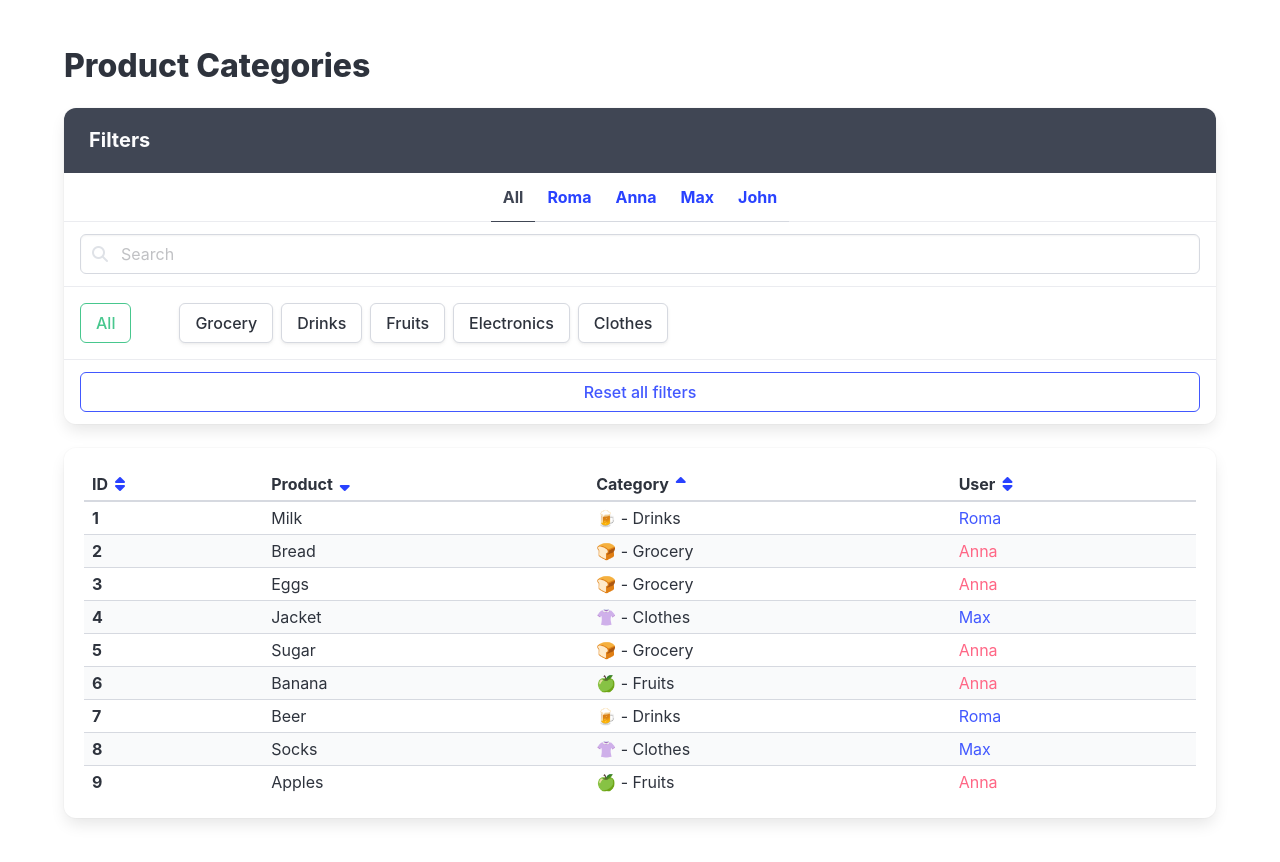
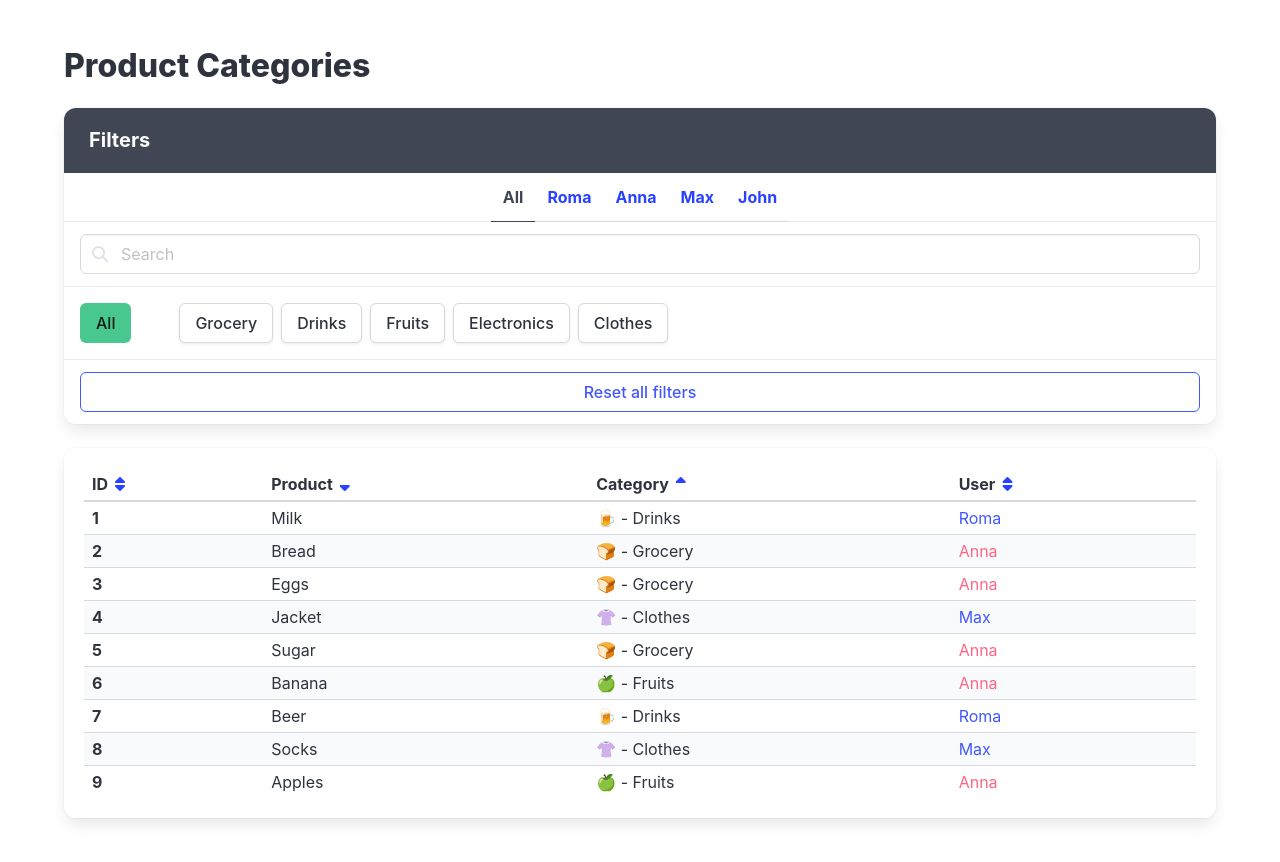
Before and after one commit to Krykunov/react_product-categories-practice, a React (Vite) app: page / in a window 1280 px wide. Shown: the top 862 px of the page. Built offline with nearby package versions, Linux system fonts and the light colour scheme.

Commit message:
5. Remove the is-outlined class from the All button if no categories are selected

```diff
--- a/src/App.jsx
+++ b/src/App.jsx
@@ -139,7 +139,9 @@ export const App = () => {
               <a
                 href="#/"
                 data-cy="AllCategories"
-                className="button is-success mr-6 is-outlined"
+                className={cn('button is-success mr-6', {
+                  'is-outlined': activeCategories.length !== 0,
+                })}
                 onClick={() => setActiveCategories([])}
               >
                 All
```
